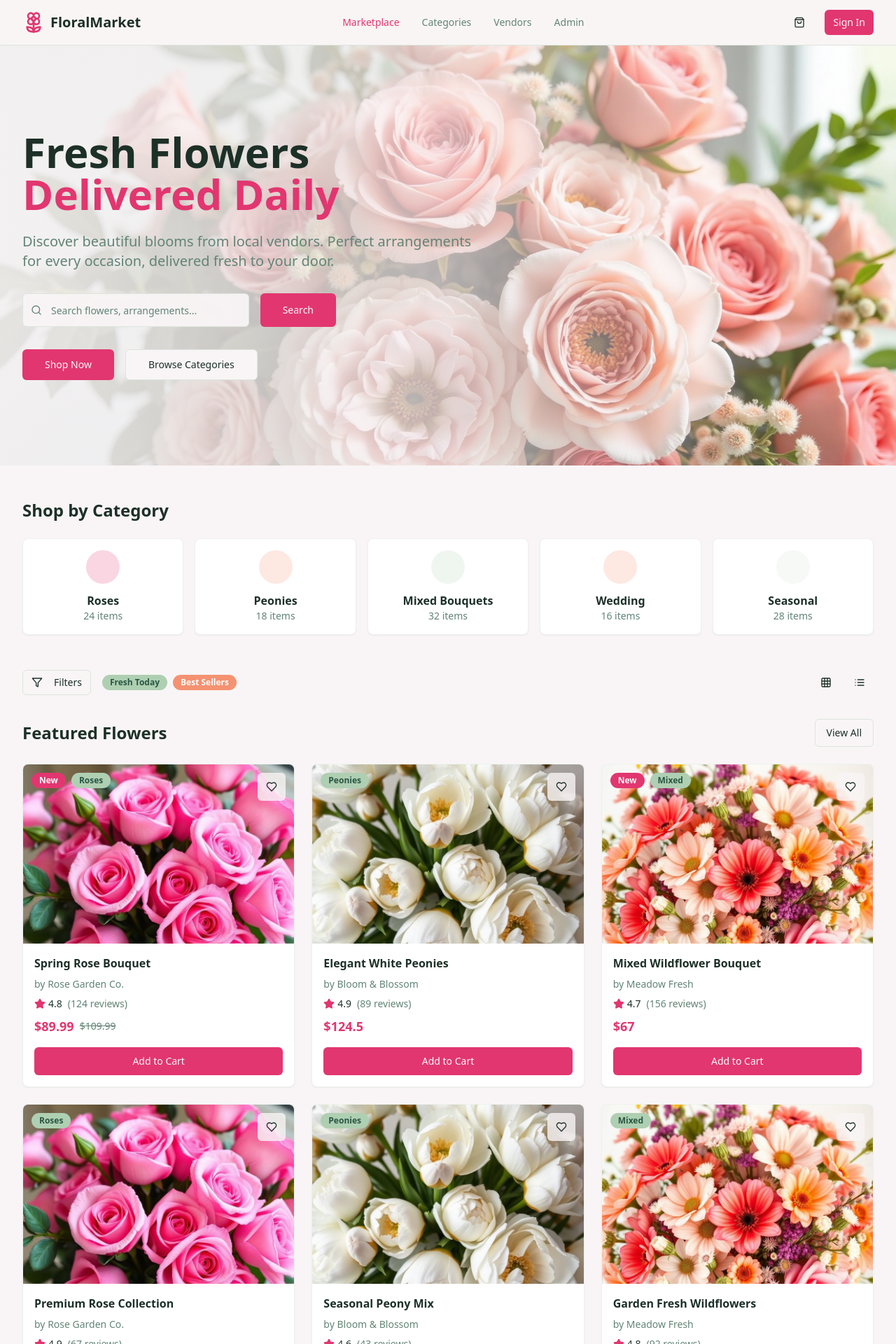
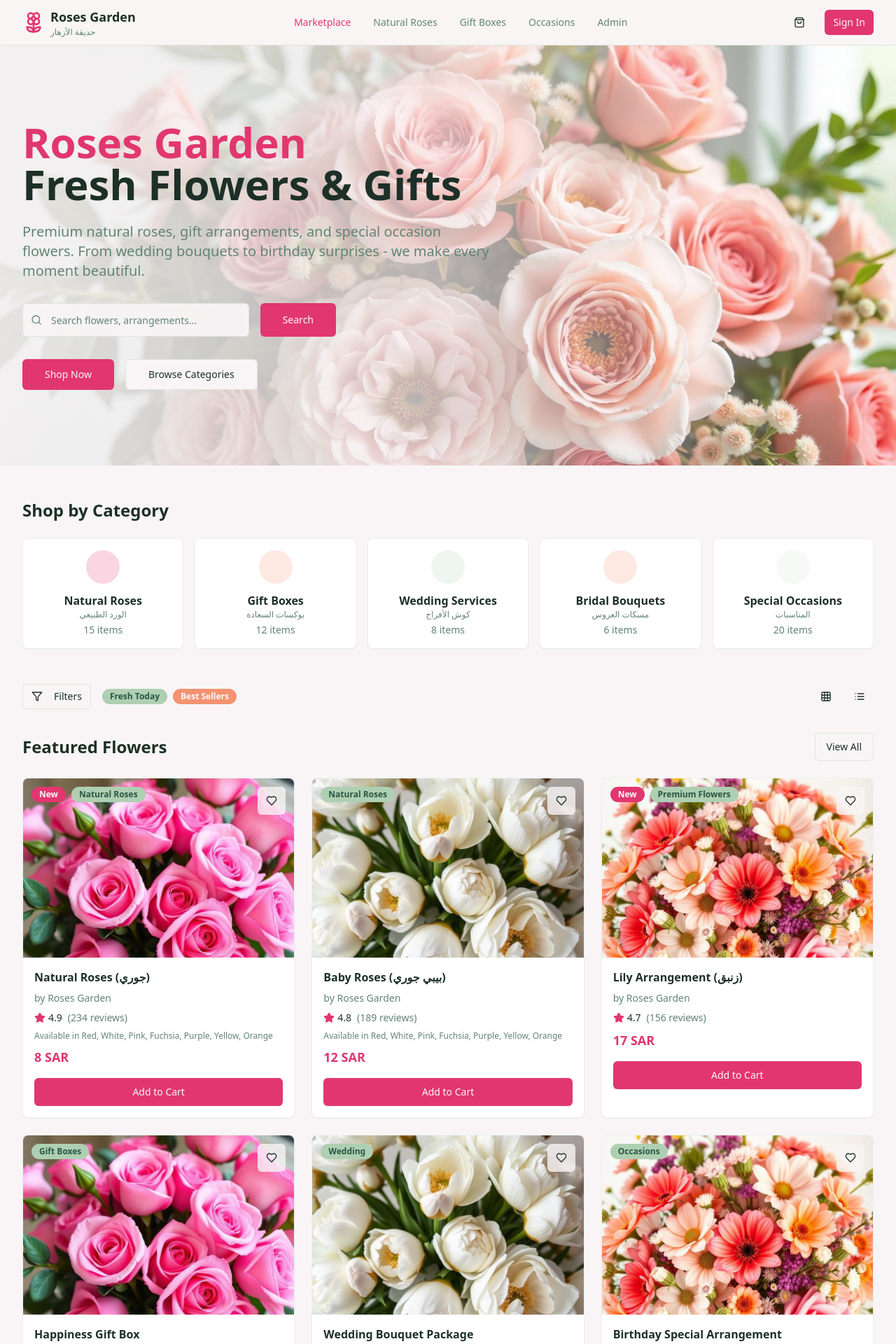
Before and after one commit to RmidaAlaa/petal-place-admin, a React (Vite) app: page / in a window 1280 px wide. Shown: the top 1920 px of the page at 70% size. Built offline with nearby package versions, Linux system fonts and the light colour scheme; the HTML template or start-up script is replaced by a standard one.

Commit message:
Add market logo and products

```diff
--- a/index.html
+++ b/index.html
@@ -3,8 +3,8 @@
   <head>
     <meta charset="UTF-8" />
     <meta name="viewport" content="width=device-width, initial-scale=1.0" />
-    <title>FloralMarket - Fresh Flowers Delivered Daily</title>
-    <meta name="description" content="Discover beautiful flower arrangements from local vendors. Fresh flowers delivered daily for every occasion." />
+    <title>Roses Garden - حديقة الأزهار | Premium Flowers & Gifts</title>
+    <meta name="description" content="Roses Garden offers premium natural roses, gift arrangements, and special occasion flowers. Wedding bouquets, birthday surprises, and fresh flowers delivered." />
     <meta name="author" content="FloralMarket" />
 
     <meta property="og:title" content="FloralMarket - Fresh Flowers Delivered Daily" />
--- a/src/components/HeroSection.tsx
+++ b/src/components/HeroSection.tsx
@@ -18,12 +18,12 @@ const HeroSection = () => {
       <div className="relative z-10 container mx-auto px-4 sm:px-6 lg:px-8">
         <div className="max-w-2xl">
           <h1 className="text-4xl md:text-6xl font-bold text-foreground mb-6 leading-tight">
-            Fresh Flowers
-            <span className="block text-primary">Delivered Daily</span>
+            <span className="block text-primary">Roses Garden</span>
+            Fresh Flowers & Gifts
           </h1>
 
           <p className="text-lg md:text-xl text-muted-foreground mb-8 leading-relaxed">
-            Discover beautiful blooms from local vendors. Perfect arrangements for every occasion, delivered fresh to your door.
+            Premium natural roses, gift arrangements, and special occasion flowers. From wedding bouquets to birthday surprises - we make every moment beautiful.
           </p>
 
           {/* Search Bar */}
--- a/src/components/Navigation.tsx
+++ b/src/components/Navigation.tsx
@@ -11,7 +11,10 @@ const Navigation = () => {
         <div className="flex h-16 items-center justify-between">
           <Link to="/" className="flex items-center space-x-2">
             <Flower2 className="h-8 w-8 text-primary" />
-            <span className="text-xl font-bold text-foreground">FloralMarket</span>
+            <div className="flex flex-col">
+              <span className="text-lg font-bold text-foreground">Roses Garden</span>
+              <span className="text-xs text-muted-foreground">حديقة الأزهار</span>
+            </div>
           </Link>
 
           <div className="hidden md:flex items-center space-x-8">
@@ -24,20 +27,28 @@ const Navigation = () => {
               Marketplace
             </Link>
             <Link
-              to="/categories"
+              to="/natural-roses"
               className={`text-sm font-medium transition-colors hover:text-primary ${
-                location.pathname === "/categories" ? "text-primary" : "text-muted-foreground"
+                location.pathname === "/natural-roses" ? "text-primary" : "text-muted-foreground"
               }`}
             >
-              Categories
+              Natural Roses
             </Link>
             <Link
-              to="/vendors"
+              to="/gift-boxes"
               className={`text-sm font-medium transition-colors hover:text-primary ${
-                location.pathname === "/vendors" ? "text-primary" : "text-muted-foreground"
+                location.pathname === "/gift-boxes" ? "text-primary" : "text-muted-foreground"
               }`}
             >
-              Vendors
+              Gift Boxes
+            </Link>
+            <Link
+              to="/occasions"
+              className={`text-sm font-medium transition-colors hover:text-primary ${
+                location.pathname === "/occasions" ? "text-primary" : "text-muted-foreground"
+              }`}
+            >
+              Occasions
             </Link>
             <Link
               to="/admin"
--- a/src/components/ProductCard.tsx
+++ b/src/components/ProductCard.tsx
@@ -14,6 +14,7 @@ interface ProductCardProps {
   reviewCount: number;
   category: string;
   isNew?: boolean;
+  description?: string;
 }
 
 const ProductCard = ({
@@ -26,6 +27,7 @@ const ProductCard = ({
   reviewCount,
   category,
   isNew = false,
+  description,
 }: ProductCardProps) => {
   return (
     <Card className="group overflow-hidden bg-card hover:shadow-lg transition-all duration-300 border-border/50">
@@ -67,10 +69,14 @@ const ProductCard = ({
             <span className="text-sm text-muted-foreground">({reviewCount} reviews)</span>
           </div>
 
+          {description && (
+            <p className="text-xs text-muted-foreground mb-2">{description}</p>
+          )}
+
           <div className="flex items-center gap-2">
-            <span className="text-lg font-bold text-primary">${price}</span>
+            <span className="text-lg font-bold text-primary">{price} SAR</span>
             {originalPrice && (
-              <span className="text-sm text-muted-foreground line-through">${originalPrice}</span>
+              <span className="text-sm text-muted-foreground line-through">{originalPrice} SAR</span>
             )}
           </div>
         </div>
--- a/src/pages/Marketplace.tsx
+++ b/src/pages/Marketplace.tsx
@@ -13,76 +13,77 @@ const Marketplace = () => {
   const featuredProducts = [
     {
       id: "1",
-      name: "Spring Rose Bouquet",
-      price: 89.99,
-      originalPrice: 109.99,
+      name: "Natural Roses (جوري)",
+      price: 8.00,
       image: rosesBouquet,
-      vendor: "Rose Garden Co.",
-      rating: 4.8,
-      reviewCount: 124,
-      category: "Roses",
+      vendor: "Roses Garden",
+      rating: 4.9,
+      reviewCount: 234,
+      category: "Natural Roses",
       isNew: true,
+      description: "Available in Red, White, Pink, Fuchsia, Purple, Yellow, Orange"
     },
     {
       id: "2",
-      name: "Elegant White Peonies",
-      price: 124.50,
+      name: "Baby Roses (بيبي جوري)",
+      price: 12.00,
       image: whitePeonies,
-      vendor: "Bloom & Blossom",
-      rating: 4.9,
-      reviewCount: 89,
-      category: "Peonies",
+      vendor: "Roses Garden",
+      rating: 4.8,
+      reviewCount: 189,
+      category: "Natural Roses",
+      description: "Available in Red, White, Pink, Fuchsia, Purple, Yellow, Orange"
     },
     {
       id: "3",
-      name: "Mixed Wildflower Bouquet",
-      price: 67.00,
+      name: "Lily Arrangement (زنبق)",
+      price: 17.00,
       image: springWildflowers,
-      vendor: "Meadow Fresh",
+      vendor: "Roses Garden",
       rating: 4.7,
       reviewCount: 156,
-      category: "Mixed",
+      category: "Premium Flowers",
       isNew: true,
     },
     {
       id: "4",
-      name: "Premium Rose Collection",
-      price: 149.99,
-      originalPrice: 179.99,
+      name: "Happiness Gift Box",
+      price: 45.00,
+      originalPrice: 55.00,
       image: rosesBouquet,
-      vendor: "Rose Garden Co.",
+      vendor: "Roses Garden",
       rating: 4.9,
       reviewCount: 67,
-      category: "Roses",
+      category: "Gift Boxes",
     },
     {
       id: "5",
-      name: "Seasonal Peony Mix",
-      price: 98.00,
+      name: "Wedding Bouquet Package",
+      price: 180.00,
       image: whitePeonies,
-      vendor: "Bloom & Blossom",
-      rating: 4.6,
+      vendor: "Roses Garden",
+      rating: 5.0,
       reviewCount: 43,
-      category: "Peonies",
+      category: "Wedding",
     },
     {
       id: "6",
-      name: "Garden Fresh Wildflowers",
-      price: 54.99,
+      name: "Birthday Special Arrangement",
+      price: 65.00,
       image: springWildflowers,
-      vendor: "Meadow Fresh",
+      vendor: "Roses Garden",
       rating: 4.8,
       reviewCount: 92,
-      category: "Mixed",
+      category: "Occasions",
     },
   ];
 
   const categories = [
-    { name: "Roses", count: 24, color: "bg-primary" },
-    { name: "Peonies", count: 18, color: "bg-accent" },
-    { name: "Mixed Bouquets", count: 32, color: "bg-sage" },
-    { name: "Wedding", count: 16, color: "bg-coral" },
-    { name: "Seasonal", count: 28, color: "bg-secondary" },
+    { name: "Natural Roses", count: 15, color: "bg-primary", arabic: "الورد الطبيعي" },
+    { name: "Gift Boxes", count: 12, color: "bg-accent", arabic: "بوكسات السعادة" },
+    { name: "Wedding Services", count: 8, color: "bg-sage", arabic: "كوش الأفراح" },
+    { name: "Bridal Bouquets", count: 6, color: "bg-coral", arabic: "مسكات العروس" },
+    { name: "Special Occasions", count: 20, color: "bg-secondary", arabic: "المناسبات" },
   ];
 
   return (
@@ -100,6 +101,7 @@ const Marketplace = () => {
                 <CardContent className="p-4 text-center">
                   <div className={`w-12 h-12 ${category.color} rounded-full mx-auto mb-3 opacity-20`} />
                   <h3 className="font-semibold text-card-foreground">{category.name}</h3>
+                  <p className="text-xs text-muted-foreground mb-1">{category.arabic}</p>
                   <p className="text-sm text-muted-foreground">{category.count} items</p>
                 </CardContent>
               </Card>
```
